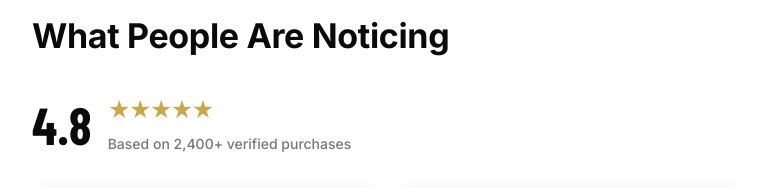
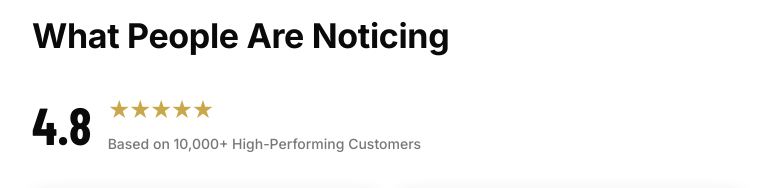
Before and after one commit to timdgoodwin-coder/bsl-go, a Next.js app: page /listicle-1 in a window 1280 px wide. Shown: the part 6700-6888 px from the top of the page, without its empty margins (252-1027 px from the left). Built offline with nearby package versions, Linux system fonts and the light colour scheme; a web font is replaced by a local one.

Commit message:
fix: update reviews count to 10,000+ High-Performing Customers

```diff
--- a/app/listicle-1/page.js
+++ b/app/listicle-1/page.js
@@ -356,7 +356,7 @@ export default function Listicle1() {
             <div className="reviews-score">4.8</div>
             <div className="reviews-meta">
               <div className="reviews-stars">★★★★★</div>
-              <div className="reviews-count">Based on 2,400+ verified purchases</div>
+              <div className="reviews-count">Based on 10,000+ High-Performing Customers</div>
             </div>
           </div>
           <div className="reviews-grid">
--- a/app/listicle-2/page.js
+++ b/app/listicle-2/page.js
@@ -375,7 +375,7 @@ export default function Listicle2() {
             <div className="reviews-score">4.8</div>
             <div className="reviews-meta">
               <div className="reviews-stars">★★★★★</div>
-              <div className="reviews-count">Based on 2,400+ verified purchases</div>
+              <div className="reviews-count">Based on 10,000+ High-Performing Customers</div>
             </div>
           </div>
           <div className="reviews-grid">
```
